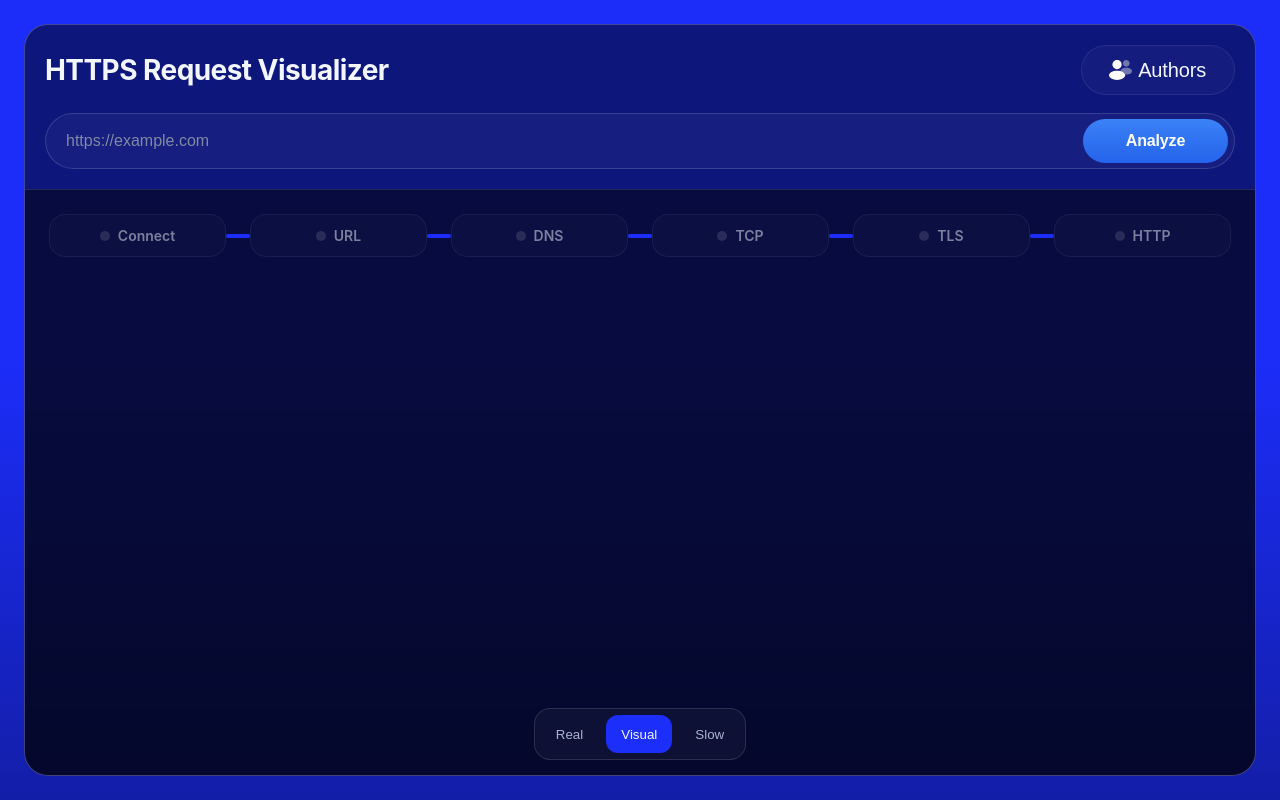
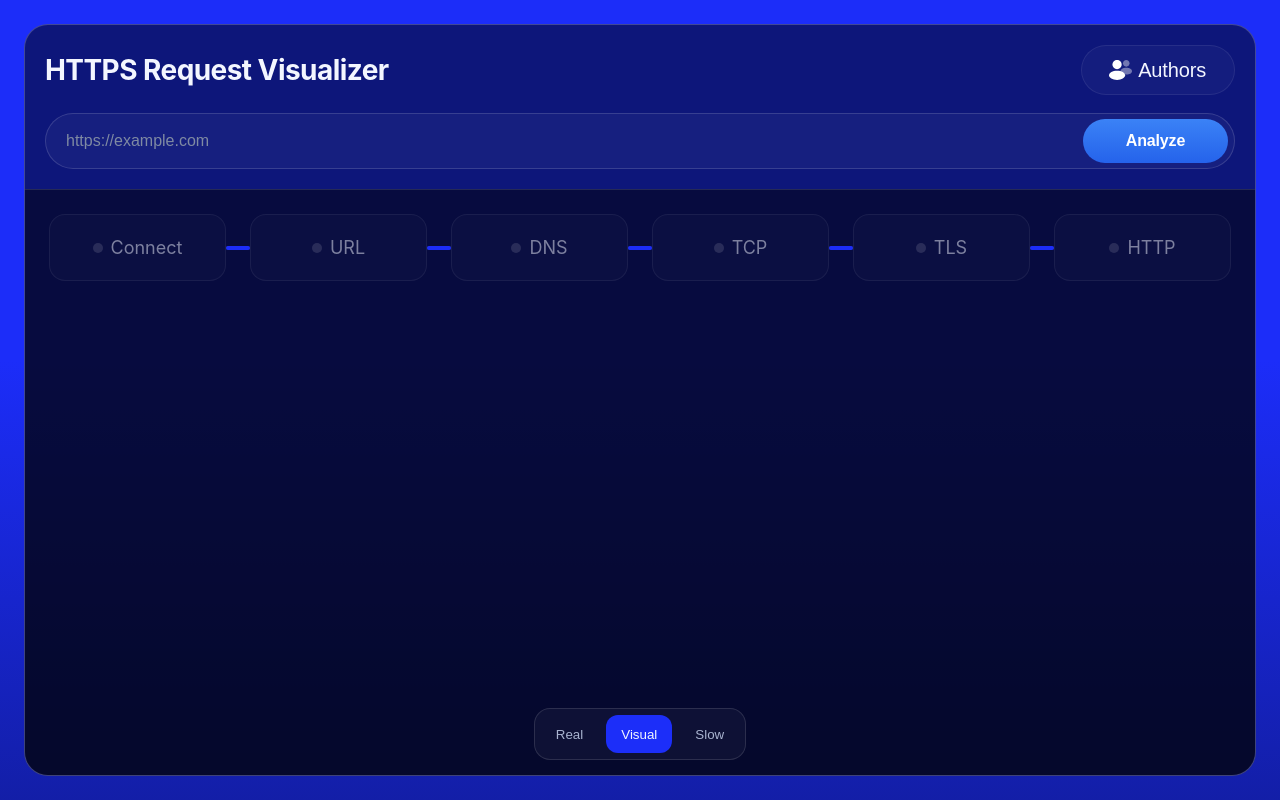
Before and after one commit to DENISmer/https-visualizer, a React (Vite) app in the folder apps/web/: page / in a window 1280 px wide. Built offline with nearby package versions, Linux system fonts and the light colour scheme.

Commit message:
some animation fixes

```diff
--- a/apps/web/src/modules/authors-modal/ui/authors-modal.module.scss
+++ b/apps/web/src/modules/authors-modal/ui/authors-modal.module.scss
@@ -10,8 +10,8 @@
   z-index: 50;
   padding: 24px;
 
+  transition: backdrop-filter;
   animation: smoothBlur 2s forwards ease-out;
-  transform: backdrop-filter;
 }
 
 .modal {
@@ -23,8 +23,8 @@
   flex-direction: column;
   gap: 20px;
 
+  transition: transform;
   animation: scaleModal 0.4s forwards ease-out;
-  transition: transform;
 }
 
 .title {
@@ -96,7 +96,7 @@
 
 @keyframes scaleModal {
   0% {
-    transform: translate(0%, -100%);
+    transform: translate(0%, -50%);
   }
   100% {
     transform: translate(0%, 0%);
--- a/apps/web/src/modules/steps-timeline/ui/steps-timeline.module.scss
+++ b/apps/web/src/modules/steps-timeline/ui/steps-timeline.module.scss
@@ -14,9 +14,9 @@
   align-items: center;
   justify-content: center;
   gap: 8px;
-  padding: 12px 16px;
+  padding: 22px 16px;
   border-radius: var(--radius-md);
-  border: 1px solid rgba(255, 255, 255, 0.12);
+  border: 0.7px solid rgba(255, 255, 255, 0.12);
   background: rgba(255, 255, 255, 0.04);
 }
 
@@ -34,8 +34,8 @@
 
 .title {
   color: var(--color-text-primary);
-  font-size: 14px;
-  font-weight: 600;
+  font-size: 18px;
+  font-weight: 400;
   white-space: nowrap;
 }
 
```
